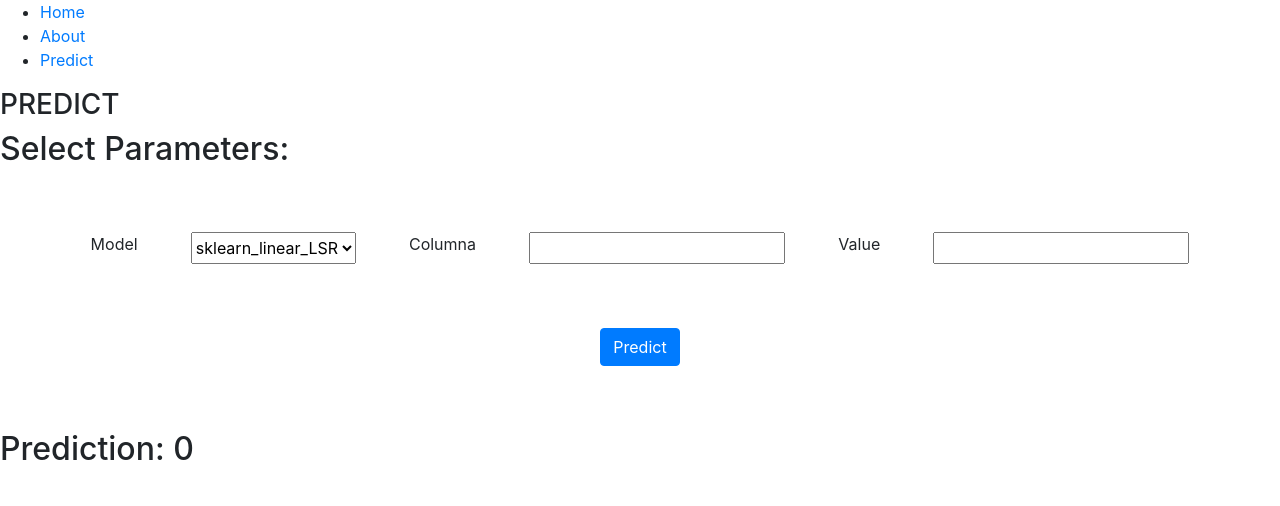
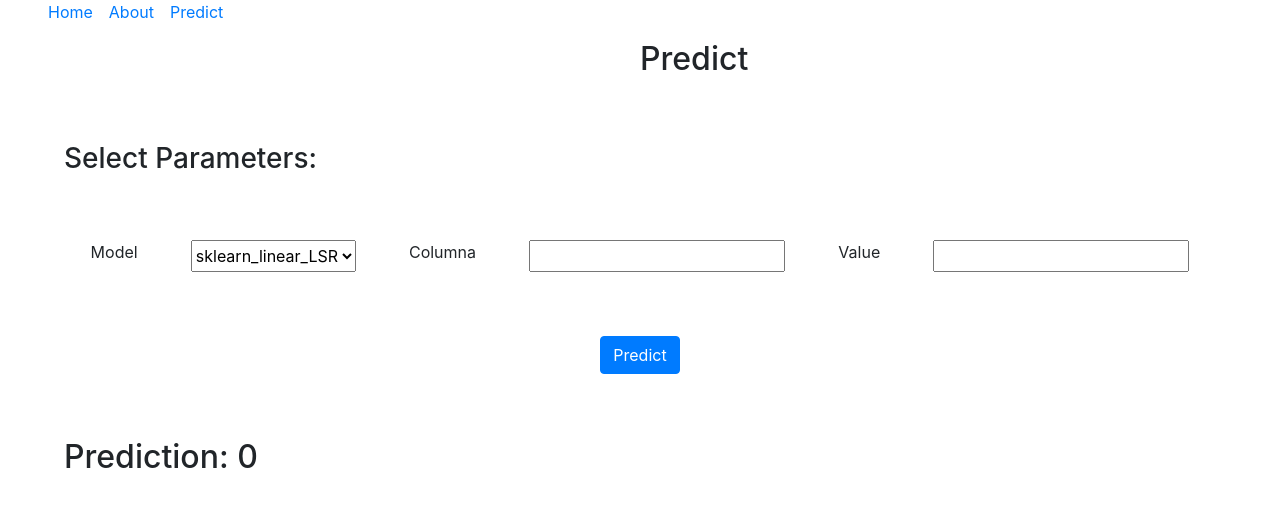
Before and after one commit to dcharua/ApredizajeAutomatico, a React (Create React App) app in the folder front/: page /predict in a window 1280 px wide. Shown: the top 506 px of the page. Built offline with nearby package versions, Linux system fonts and the light colour scheme.

Commit message:
arreglos al front con boostrap

```diff
--- a/front/src/App.js
+++ b/front/src/App.js
@@ -41,7 +41,8 @@ function App() {
           </Route>
           {/* El path de / tiene que ir hasta abajo, hay un orden*/}
           <Route path="/">
-            <h3>HOME</h3>
+            <h2 className="pageTitle">Home</h2>
+            <p>Go to predict to test the model</p>
           </Route>
         </Switch>
       </div>
--- a/front/src/components/about.js
+++ b/front/src/components/about.js
@@ -3,7 +3,7 @@ import React from 'react'
 function About() {
     return (
         <div>
-            <h3>About</h3>
+            <h2 className="pageTitle">About</h2>
             <p>Este modelo predice los accidentes viales</p>
         </div>
     );
--- a/front/src/components/predict.js
+++ b/front/src/components/predict.js
@@ -31,7 +31,7 @@ function Predict() {
             .then(data => {
                 console.info(data)
                 //setPrediction("58654");
-                setPrediction(response.prediction.y);
+                setPrediction(data.prediction.y);
 
             })
             .catch(error => {
@@ -42,9 +42,9 @@ function Predict() {
     }
     return (
         <div>
-            <h3>PREDICT</h3>
+            <h2 className="pageTitle">Predict</h2>
 
-            <h2>Select Parameters:</h2>
+            <h3 className="sectionTitle">Select Parameters:</h3>
             <div className="predictForm">
                 <label>Model</label>
                 <select onChange={e => handleModelChange(e)}>
@@ -73,7 +73,7 @@ function Predict() {
             </div>
 
             <div>
-                <h2>Prediction: {prediction}</h2>
+                <h2 className="sectionTitle">Prediction: {prediction}</h2>
             </div>
         </div >
     );
--- a/front/src/index.css
+++ b/front/src/index.css
@@ -11,8 +11,24 @@ code {
   font-family: source-code-pro, Menlo, Monaco, Consolas, 'Courier New',
     monospace;
 }
+p{
+  margin:10%;
+}
+li {
+  float: center;
+  padding: 8px;
+  display: inline;
+  list-style-type: none;
+  overflow: hidden;
+}
+.pageTitle{
+  margin-left: 50%;
+  margin-right: 50%;
+}
 
-
+.sectionTitle{
+  margin:5%;
+}
 .predictForm {
   margin: 5%;
   display: flex;
```
